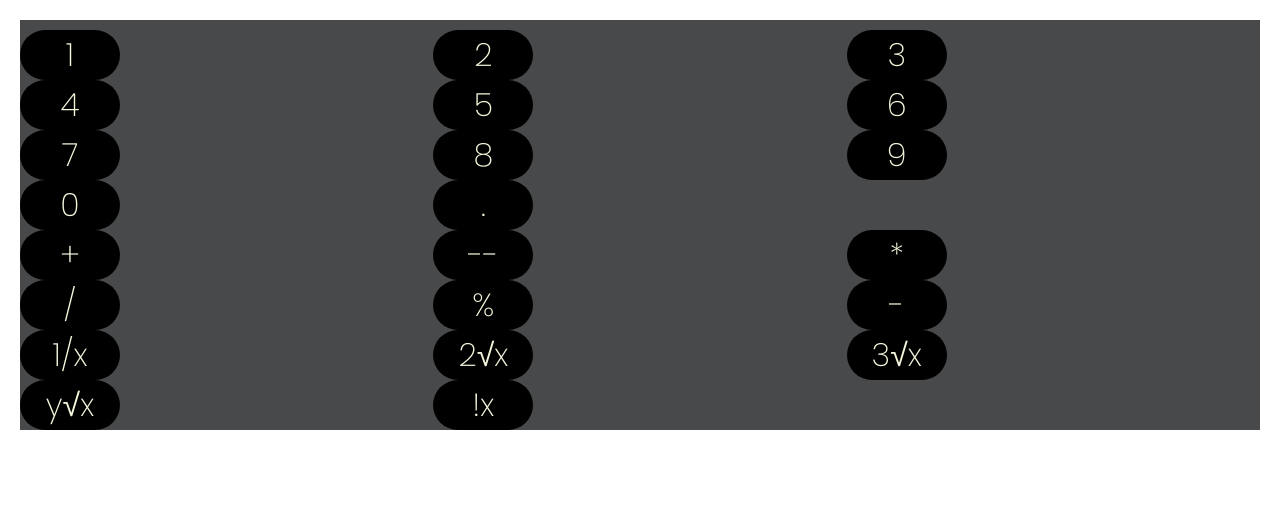
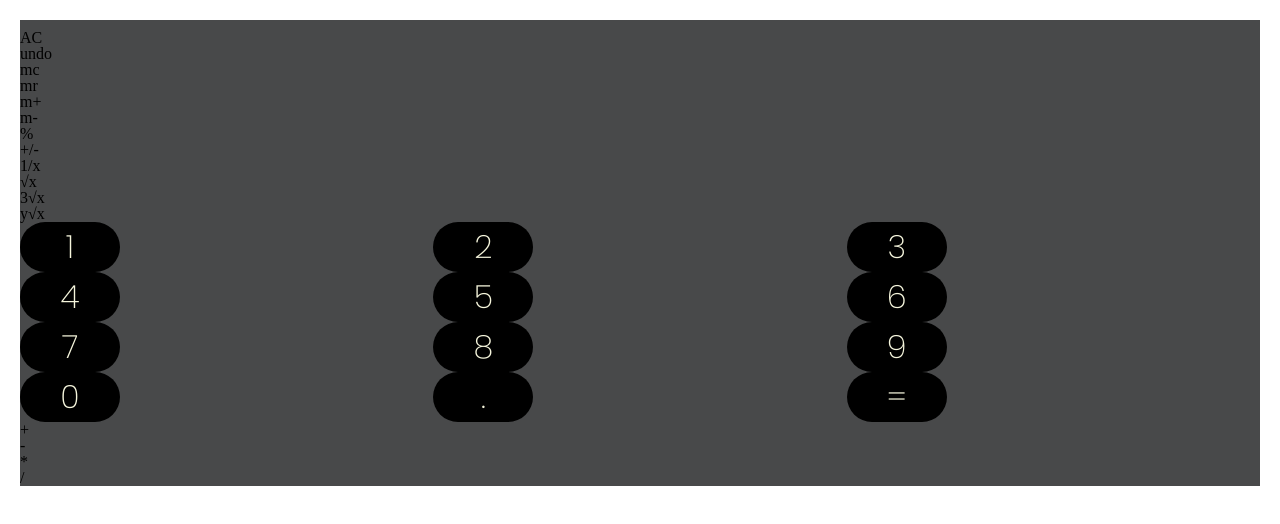
Before and after one commit to lnicepei/wise-calculator, a website built with webpack: page src/index.html in a window 1280 px wide. Built offline with nearby package versions, Linux system fonts and the light colour scheme.

Commit message:
Rearrange buttons

```diff
--- a/src/index.html
+++ b/src/index.html
@@ -10,6 +10,20 @@
     <div class="calculator">
       <div class="screen"></div>
       <div class="buttons">
+        <div class="advanced-operations">
+          <div>AC</div>
+          <div class="undo">undo</div>
+          <div>mc</div>
+          <div>mr</div>
+          <div>m+</div>
+          <div>m-</div>
+          <div>%</div>
+          <div>+/-</div>
+          <div>1/x</div>
+          <div>√x</div>
+          <div>3√x</div>
+          <div>y√x</div>
+        </div>
         <div class="numbers">
           <div class="number">1</div>
           <div class="number">2</div>
@@ -22,21 +36,22 @@
           <div class="number">9</div>
           <div class="number">0</div>
           <div class="number">.</div>
+          <div>=</div>
         </div>
-        <div class="operations">
+        <div class="simple-operations">
           <div>+</div>
-          <div>--</div>
+          <div>-</div>
           <div>*</div>
           <div>/</div>
-          <div>%</div>
-          <div>-</div>
-          <div>1/x</div>
-          <div>2√x</div>
-          <div>3√x</div>
-          <div>y√x</div>
-          <div>!x</div>
         </div>
       </div>
     </div>
   </body>
 </html>
+
+<!-- <svg style="width: 24px; height: 24px" viewBox="0 0 24 24">
+    <path
+      fill="currentColor"
+      d="M20 13.5C20 17.09 17.09 20 13.5 20H6V18H13.5C16 18 18 16 18 13.5S16 9 13.5 9H7.83L10.91 12.09L9.5 13.5L4 8L9.5 2.5L10.92 3.91L7.83 7H13.5C17.09 7 20 9.91 20 13.5Z"
+    />
+  </svg> -->
```
